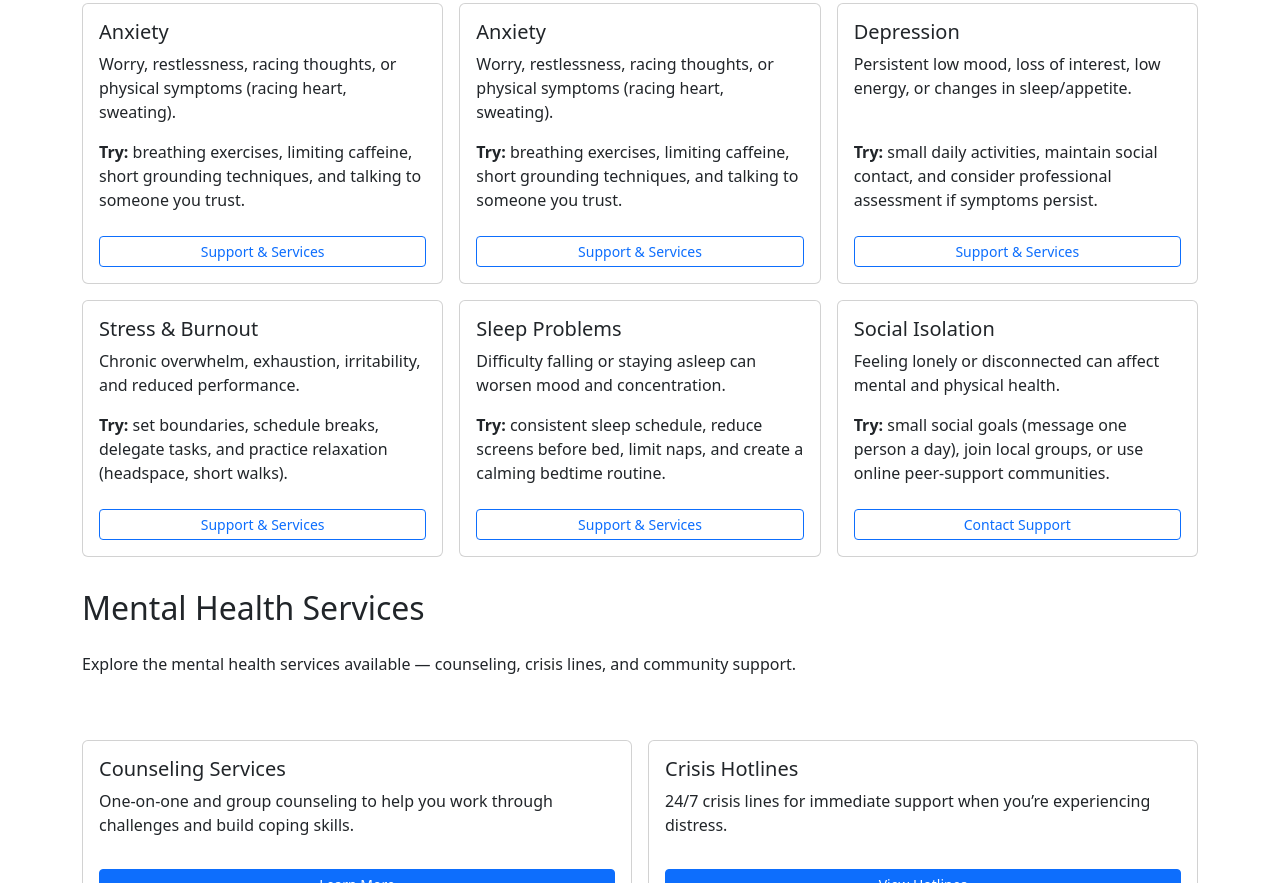
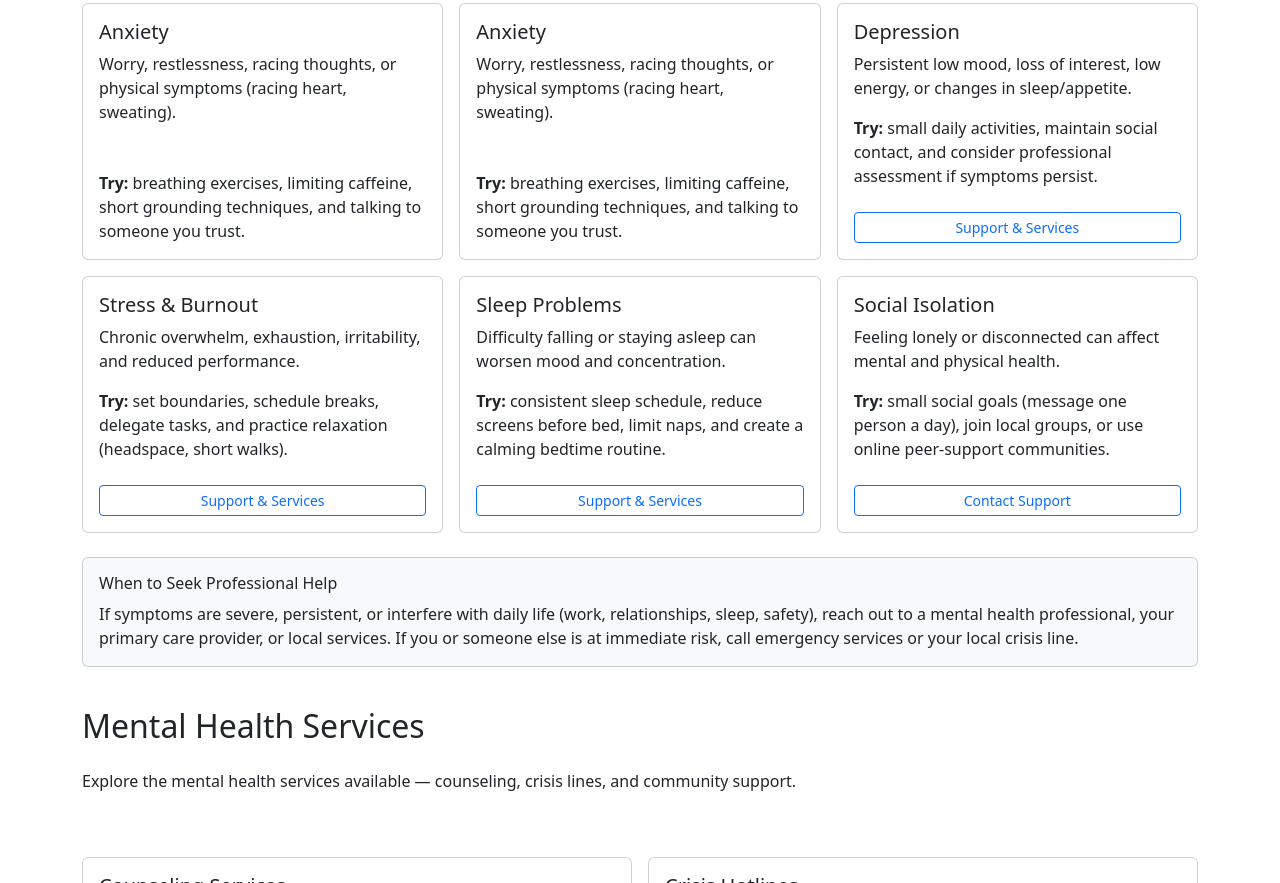
Before and after one commit to jonniecumming/mental-health-awareness, a plain HTML site: page index.html in a window 1280 px wide. Shown: the part 735-1618 px from the top of the page. Drawn offline with nearby package versions, Linux system fonts and the light colour scheme; a web font is replaced by a local one.

Commit message:
Add 'When to seek professional help' card at the bottom of tips sectoion

```diff
--- a/index.html
+++ b/index.html
@@ -78,7 +78,6 @@
                                     <h5 class="card-title">Anxiety</h5>
                                     <p class="card-text flex-grow-1">Worry, restlessness, racing thoughts, or physical symptoms (racing heart, sweating).</p>
                                     <p class="card-text"><strong>Try:</strong> breathing exercises, limiting caffeine, short grounding techniques, and talking to someone you trust.</p>
-                                    <a href="#mental-health-services" class="btn btn-outline-primary btn-sm mt-2" aria-label="Learn about services for anxiety">Support & Services</a>
                                 </div>
                             </div>
                         </div>
@@ -89,7 +88,6 @@
                                     <h5 class="card-title">Anxiety</h5>
                                     <p class="card-text flex-grow-1">Worry, restlessness, racing thoughts, or physical symptoms (racing heart, sweating).</p>
                                     <p class="card-text"><strong>Try:</strong> breathing exercises, limiting caffeine, short grounding techniques, and talking to someone you trust.</p>
-                                    <a href="#mental-health-services" class="btn btn-outline-primary btn-sm mt-2" aria-label="Learn about services for anxiety">Support & Services</a>
                                 </div>
                             </div>
                         </div>
@@ -141,6 +139,14 @@
                     </div>
                 </div>
 
+                <div class="container py-3">
+                    <div class="card bg-light">
+                        <div class="card-body">
+                            <h6 class="card-title">When to Seek Professional Help</h6>
+                            <p class="mb-0">If symptoms are severe, persistent, or interfere with daily life (work, relationships, sleep, safety), reach out to a mental health professional, your primary care provider, or local services. If you or someone else is at immediate risk, call emergency services or your local crisis line.</p>
+                        </div>
+                    </div>
+                </div>
 
             </section>
 
```
